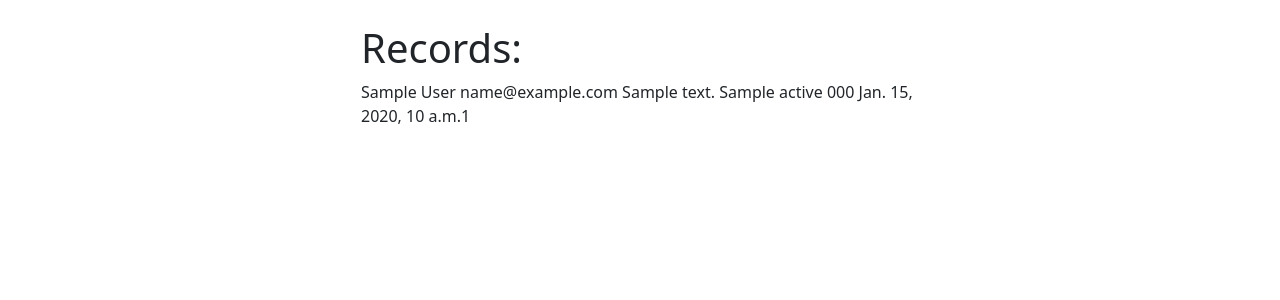
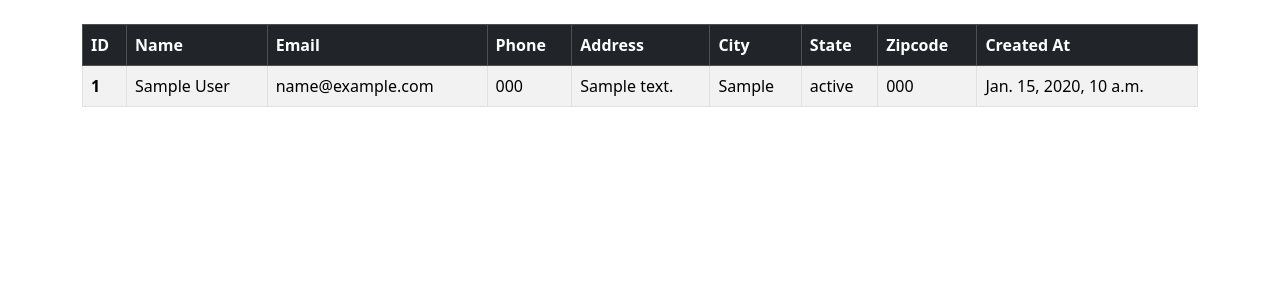
Before and after one commit to jamestw13/django-crm, a Django app: page / in a window 1280 px wide. Shown: the part 56-356 px from the top of the page. Run offline with Django 4.2, Linux system fonts and the light colour scheme; a user stored in the database is signed in; tables that the repository leaves empty hold one stand-in row (values such as "Sample post").

Commit message:
formatted records table

```diff
--- a/website/templates/home.html
+++ b/website/templates/home.html
@@ -1,11 +1,39 @@
 {% extends 'base.html' %} {% block content %}
-<div class="col-md-6 offset-md-3">
-  {% if user.is_authenticated %}
-  <h1>Records:</h1>
-  {% if records%} {% for record in records %} {{record.first_name}} {{record.last_name}} {{record.email}}
-  {{record.address}} {{record.city}} {{record.state}} {{record.zipcode}} {{record.created_at}}{{record.id}}
-  <br />
-  {% endfor%} {% endif%} {% else %}
+<!-- <div class="col-md-6 offset-md-3"> -->
+{% if user.is_authenticated %} {% if records%}
+
+<table class="table table-striped table-hover table-bordered">
+  <thead class="table-dark">
+    <tr>
+      <th scope="col">ID</th>
+      <th scope="col">Name</th>
+      <th scope="col">Email</th>
+      <th scope="col">Phone</th>
+      <th scope="col">Address</th>
+      <th scope="col">City</th>
+      <th scope="col">State</th>
+      <th scope="col">Zipcode</th>
+      <th scope="col">Created At</th>
+    </tr>
+  </thead>
+  <tbody>
+    {% for record in records %}
+    <tr>
+      <th scope="row">{{record.id}}</th>
+
+      <td>{{record.first_name}} {{record.last_name}}</td>
+      <td>{{record.email}}</td>
+      <td>{{record.phone}}</td>
+      <td>{{record.address}}</td>
+      <td>{{record.city}}</td>
+      <td>{{record.state}}</td>
+      <td>{{record.zipcode}}</td>
+      <td>{{record.created_at}}</td>
+    </tr>
+    {% endfor%}
+  </tbody>
+</table>
+{% endif%} {% else %}
 <h1>Login</h1>
 <br />
 <form method="POST" action="{% url 'home' %}">
@@ -26,6 +54,6 @@
   <br />
   <button type="submit" class="btn btn-secondary">Login</button>
 </form>
-</div>
+<!-- </div> -->
 
 {%endif%} {% endblock %}
```
Lines whose indentation alone changed are shown as unchanged.
